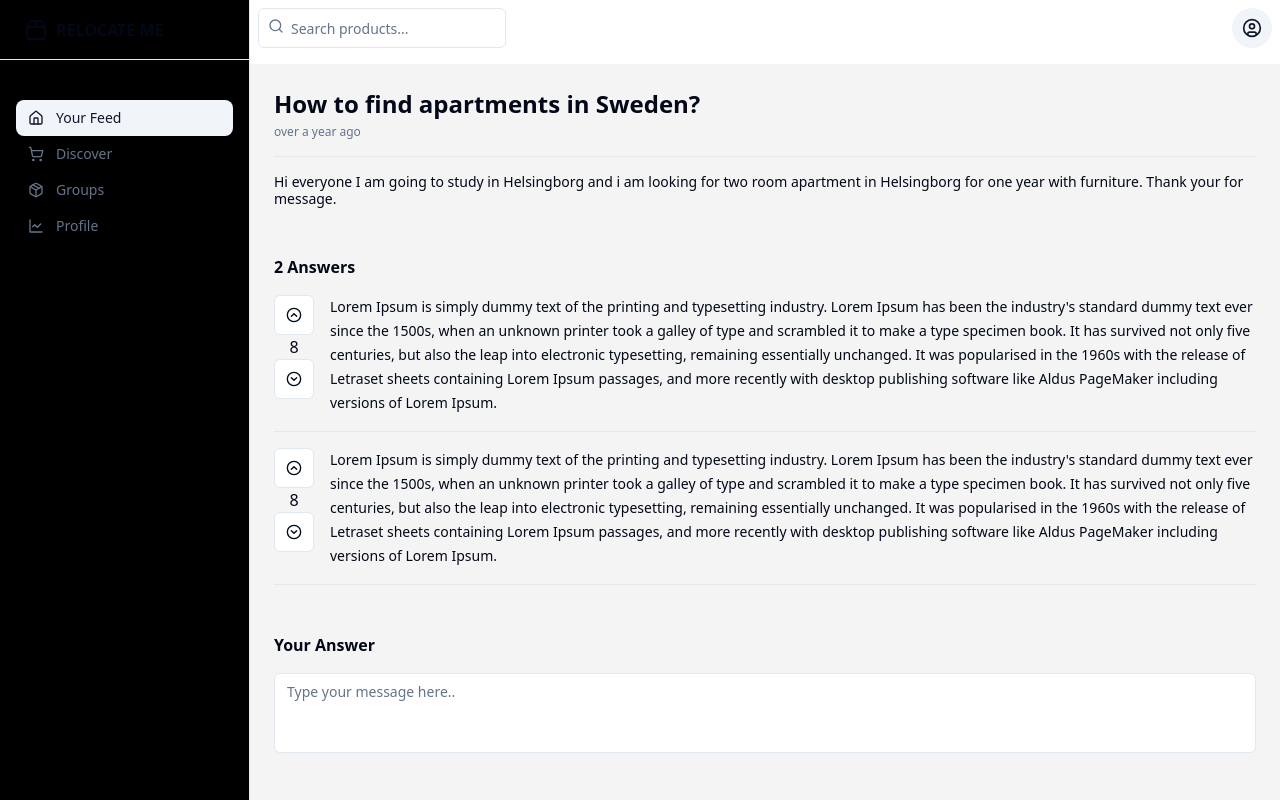
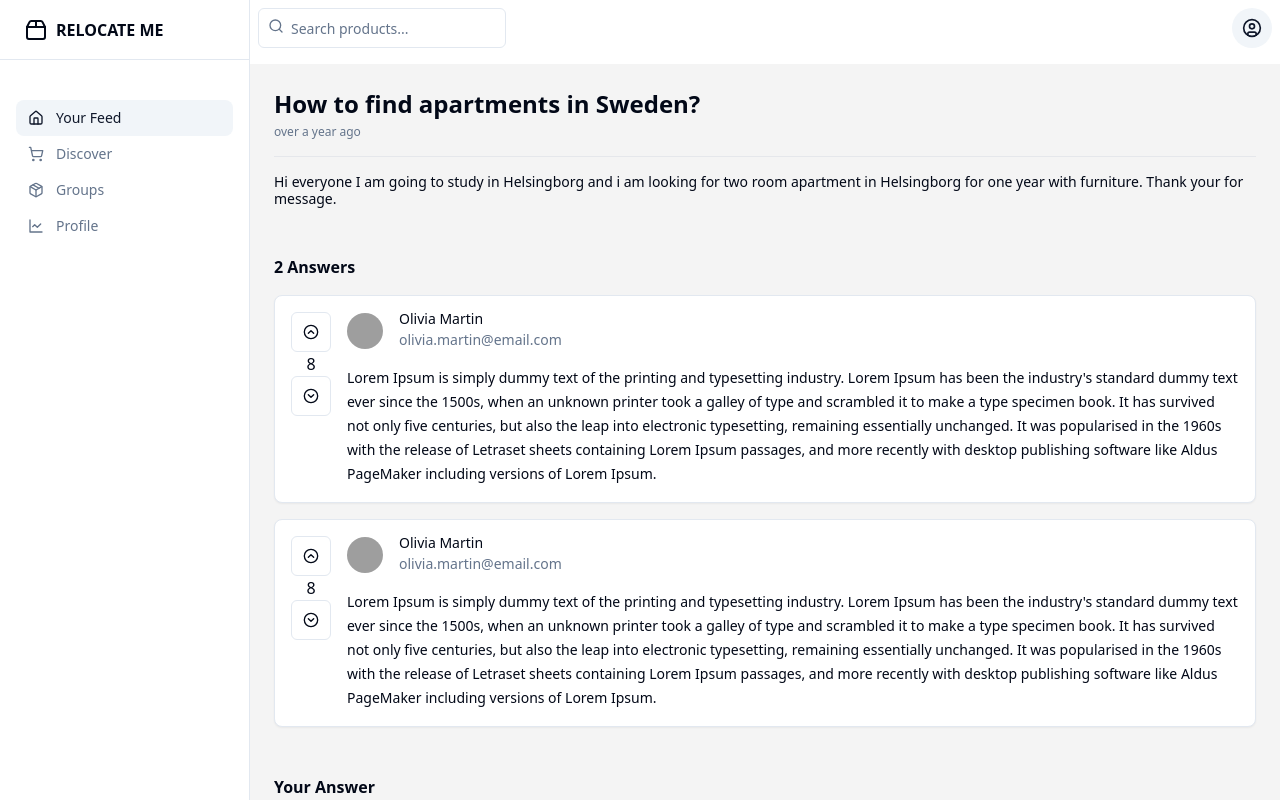
Before and after one commit to DSKottachchi/migrate-guide, a React (Vite) app in the folder client/: page /post in a window 1280 px wide. Built offline with nearby package versions, Linux system fonts and the light colour scheme; grey boxes are pictures that could not be loaded.

Commit message:
Updating post UI

```diff
--- a/client/src/components/layout/index.css
+++ b/client/src/components/layout/index.css
@@ -10,8 +10,7 @@
   left: 0;
   height: 100vh;
   width: 250px;
-  /* background-color: #ffffff; */
-  background-color: #000;
+  background-color: #ffffff;
 }
 
 .content {
--- a/client/src/components/layout/index.tsx
+++ b/client/src/components/layout/index.tsx
@@ -23,7 +23,7 @@ import { Button } from "../ui/button";
 const Layout = () => {
   return (
     <div className="layout">
-      <div className="sidebar border-r ">
+      <div className="sidebar border-r">
         <div className="flex h-14 items-center border-b p-4 lg:h-[60px] lg:px-6">
           <Link className="flex items-center gap-2 font-semibold" to={"/feed"}>
             <Package2 className="h-6 w-6" />
--- a/client/src/pages/post/Post.tsx
+++ b/client/src/pages/post/Post.tsx
@@ -1,6 +1,8 @@
 import { Textarea } from "../../components/ui/textarea";
 import { Button } from "../../components/ui/button";
 import { CircleChevronDown, CircleChevronUp } from "lucide-react";
+import { Card } from "@/components/ui/card";
+import { Avatar, AvatarFallback, AvatarImage } from "@/components/ui/avatar";
 
 export default function Post() {
   return (
@@ -12,7 +14,7 @@ export default function Post() {
       <div className="text-sm/[17px]">{item.text}</div>
       <div className="font-semibold mt-12">2 Answers</div>
 
-      <div className="flex mt-4">
+      <Card className="flex mt-4 bg-white p-4">
         <div className="text-center">
           <Button variant="outline" size="icon">
             <CircleChevronUp className="h-4 w-4" />
@@ -22,15 +24,35 @@ export default function Post() {
             <CircleChevronDown className="h-4 w-4" />
           </Button>
         </div>
+
         <div className="leading-6 ml-4 text-sm/[17px]">
+          <div>
+          <div className="flex items-center gap-4 mb-4">
+                  <Avatar className="hidden h-9 w-9 sm:flex">
+                    <AvatarImage src="/avatars/01.png" alt="Avatar" />
+                    <AvatarFallback>OM</AvatarFallback>
+                  </Avatar>
+                  <div className="grid gap-1">
+                    <p className="text-sm font-medium leading-none">
+                      Olivia Martin
+                    </p>
+                    <p className="text-sm text-muted-foreground">
+                      olivia.martin@email.com
+                    </p>
+                  </div>
+                  {/* <Button className="ml-auto" variant="secondary">
+                    Secondary
+                  </Button> */}
+                </div>
+          </div>
           {item.subText}
         </div>
-      </div>
+      </Card>
 
-      <hr className="h-px my-4 bg-gray-200 border-0 dark:bg-gray-700" />
+      {/* <hr className="h-px my-4 bg-gray-200 border-0 dark:bg-gray-700" /> */}
 
-      <div className="flex mt-4">
-        <div className="flex flex-col	text-center">
+      <Card className="flex mt-4 bg-white p-4">
+        <div className="text-center">
           <Button variant="outline" size="icon">
             <CircleChevronUp className="h-4 w-4" />
           </Button>
@@ -39,12 +61,31 @@ export default function Post() {
             <CircleChevronDown className="h-4 w-4" />
           </Button>
         </div>
+
         <div className="leading-6 ml-4 text-sm/[17px]">
+          <div>
+          <div className="flex items-center gap-4 mb-4">
+                  <Avatar className="hidden h-9 w-9 sm:flex">
+                    <AvatarImage src="/avatars/01.png" alt="Avatar" />
+                    <AvatarFallback>OM</AvatarFallback>
+                  </Avatar>
+                  <div className="grid gap-1">
+                    <p className="text-sm font-medium leading-none">
+                      Olivia Martin
+                    </p>
+                    <p className="text-sm text-muted-foreground">
+                      olivia.martin@email.com
+                    </p>
+                  </div>
+                  {/* <Button className="ml-auto" variant="secondary">
+                    Secondary
+                  </Button> */}
+                </div>
+          </div>
           {item.subText}
         </div>
-      </div>
+      </Card>
 
-      <hr className="h-px my-4 bg-gray-200 border-0 dark:bg-gray-700" />
       <div className="font-semibold mt-12 mb-4">Your Answer</div>
 
       <Textarea
```
